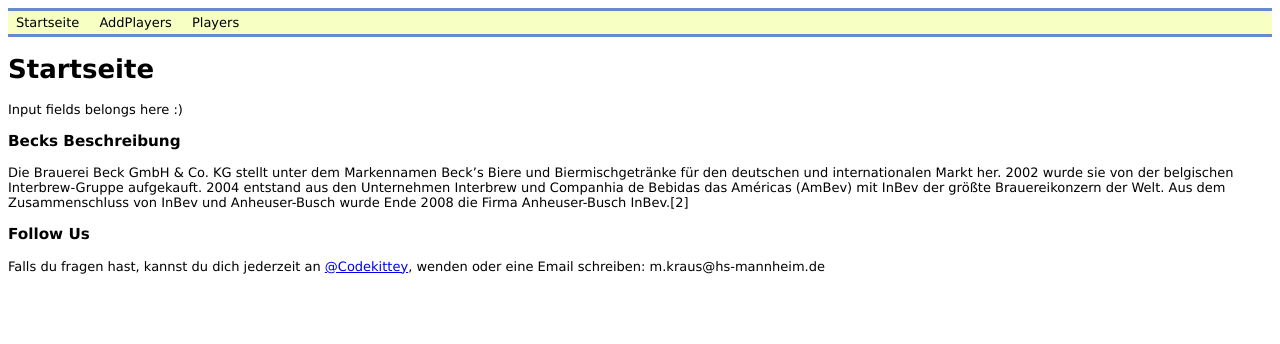
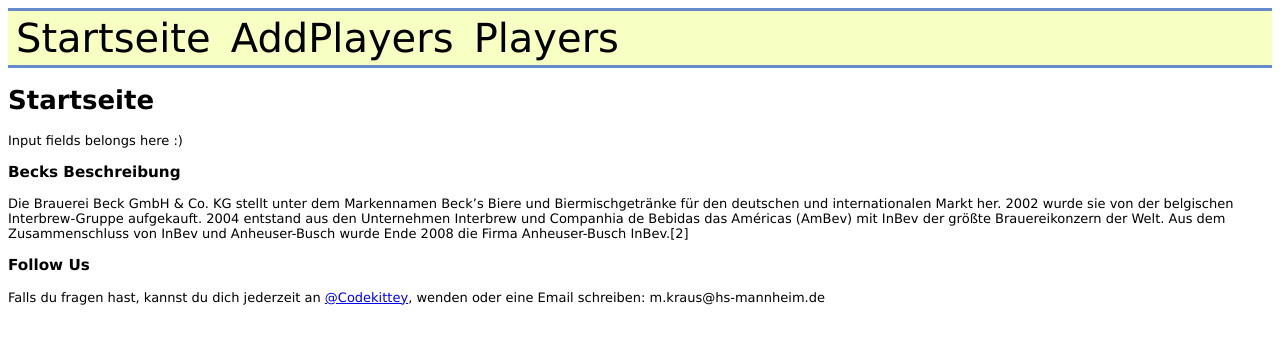
Before and after one commit to Patke/BecksInTheCity, a plain HTML site: page Webseite/index.html in a window 1280 px wide. Drawn offline with Linux system fonts and the light colour scheme.

Commit message:
WebsiteWaW

```diff
--- a/Webseite/navigation.css
+++ b/Webseite/navigation.css
@@ -19,7 +19,8 @@
 #navibereich a {
   color: black;                  /* Schriftfarbe schwarz */
   text-decoration: none;         /* Unterstreichung entfernen */
-  padding: 4px 8px;              /* oben/unten 4px, re/li 8px */
+  padding: 4px 8px;
+  font-size: 40px;           /* oben/unten 4px, re/li 8px */
 }
 
 #navibereich a:hover {
--- /dev/null
+++ b/index (website).css
@@ -0,0 +1,132 @@
+@font-face {
+	font-family: 'icon';
+	src: url('icon.eot');
+	src: url('icon.eot?#iefix') format('embedded-opentype'),
+		 url('icon.woff') format('woff'),
+		 url('icon.ttf') format('truetype'),
+		 url('icon.svg#icon') format('svg');
+	font-weight: normal;
+	font-style: normal;
+}
+
+@font-face {
+	font-family: 'museo-sans-300';
+	src: url('museo-sans-300.eot');
+	src: url('museo-sans-300.eot?#iefix') format('embedded-opentype'),
+		 url('museo-sans-300.woff2') format('woff2'),
+		 url('museo-sans-300.woff') format('woff'),
+		 url('museo-sans-300.ttf') format('truetype'),
+		 url('museo-sans-300.svg#museo_sans300') format('svg');
+	font-weight: normal;
+	font-style: normal;
+}
+
+@font-face {
+	font-family: 'source-sans-300';
+	src: url('source-sans-300.eot');
+	src: url('source-sans-300.eot?#iefix') format('embedded-opentype'),
+		 url('source-sans-300.woff2') format('woff2'),
+		 url('source-sans-300.woff') format('woff'),
+		 url('source-sans-300.ttf') format('truetype'),
+		 url('source-sans-300.svg#source_sans300') format('svg');
+	font-weight: normal;
+	font-style: normal;
+}
+
+@font-face {
+	font-family: 'source-sans-400';
+	src: url('source-sans-400.eot');
+	src: url('source-sans-400.eot?#iefix') format('embedded-opentype'),
+		 url('source-sans-400.woff2') format('woff2'),
+		 url('source-sans-400.woff') format('woff'),
+		 url('source-sans-400.ttf') format('truetype'),
+		 url('source-sans-400.svg#source_sans400') format('svg');
+	font-weight: normal;
+	font-style: normal;
+}
+
+@font-face {
+	font-family: 'source-sans-700';
+	src: url('source-sans-700.eot');
+	src: url('source-sans-700.eot?#iefix') format('embedded-opentype'),
+		 url('source-sans-700.woff2') format('woff2'),
+		 url('source-sans-700.woff') format('woff'),
+		 url('source-sans-700.ttf') format('truetype'),
+		 url('source-sans-700.svg#source_sans700') format('svg');
+	font-weight: normal;
+	font-style: normal;
+}
+
+body {
+	margin: 0px;
+	padding: 0px;
+	color:  #ffffff;
+	background: #333333;
+	font-size: small;
+  font-family: Verdana, Arial, Helvetica, sans-serif;
+}
+
+header {
+	width: 100%;
+	margin-top: 2px;
+	margin-bottom: 2px;
+	background-color: #ffbf00;
+}
+
+/*header > p {
+	padding-top: 15px;
+	padding-bottom: 15px;
+	font-family:fantasy;
+	font-size: 40px;
+	color: black;
+}*/
+
+
+main {
+	padding: 400px;
+	border: solid 15px #333333;
+	background-image: url(./want_to_play_basketball_by_mesha3el.jpg);
+	background-color: #ffbf00;
+}
+
+footer {
+	width: 100%;
+	padding: 45px 0px;
+	background-color: #ffbf00;
+	background-image: url('./basketball.png');
+	background-size: 20%;
+	background-repeat: repeat repeat;
+}
+
+#navibereich li {
+  display: inline;
+  list-style-type: none;
+}
+
+#navibereich {
+  background-color: #ffbf00;        /* Hintergrundfarbe für die Navigation */
+	padding-top: 15px;
+	padding-bottom: 15px;                 /* Innenabstand: oben/unten 4px, li/re 0 */
+  border-top: 3px solid #668BCC;    /* Rahmenlinie oben */
+  border-bottom: 3px solid #668BCC; /* Rahmenlinie unten */
+  margin: 0;                        /* Keinen Außenabstand */
+}
+
+#navibereich a {
+  color: black;                  /* Schriftfarbe schwarz */
+  text-decoration: none;         /* Unterstreichung entfernen */
+  padding: 4px 8px;              /* oben/unten 4px, re/li 8px */
+	font-size: 20px;
+	font-family:fantasy;
+}
+
+#navibereich a:hover {
+  background-color: #EDEDF8;
+}
+
+#navibereich a:hover,        /* mit Komma am Ende */
+#startseite #navi01 a,       /* mit Komma am Ende */
+#addPlayers #navi02 a,
+#players #navi03 a {    /* ohne Komma am Ende */
+  background-color: #c3d9ff;
+}
```
Also changed, not shown: index (website).html (added, +38 -0 lines).
